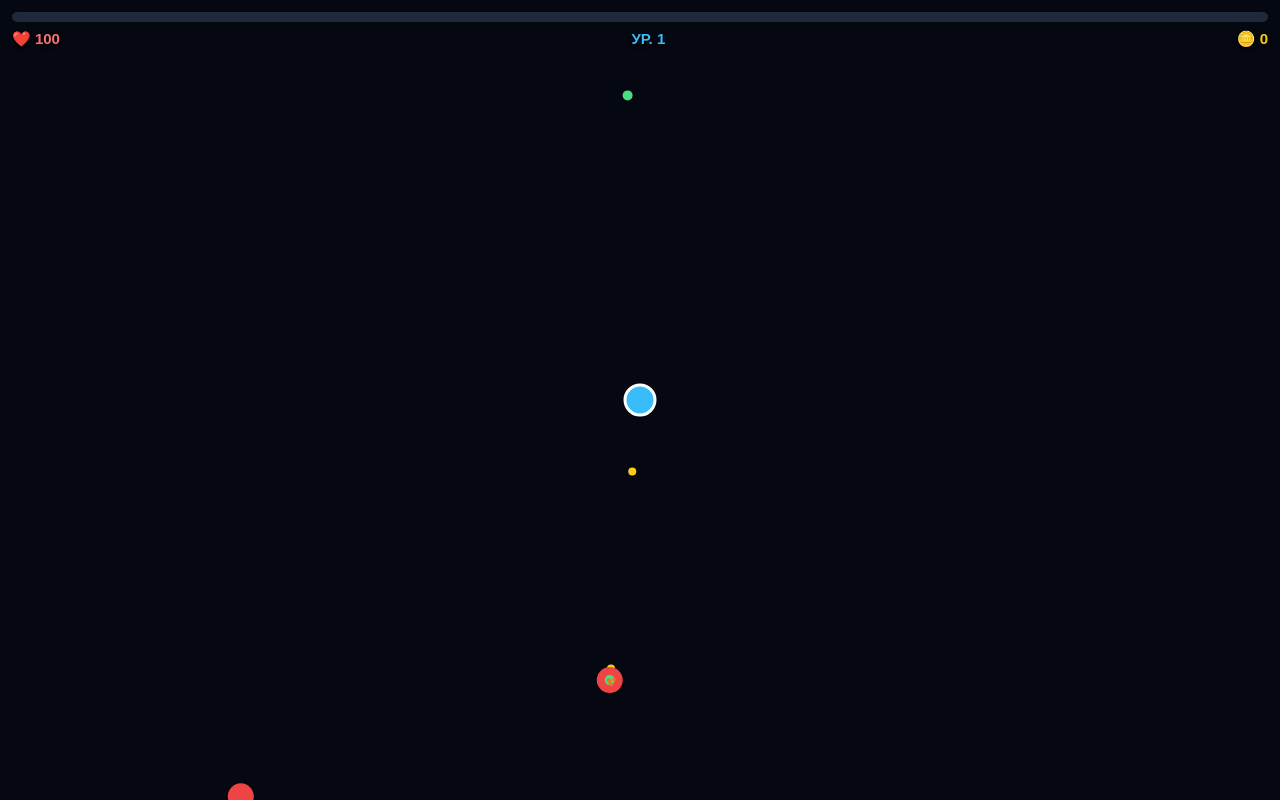
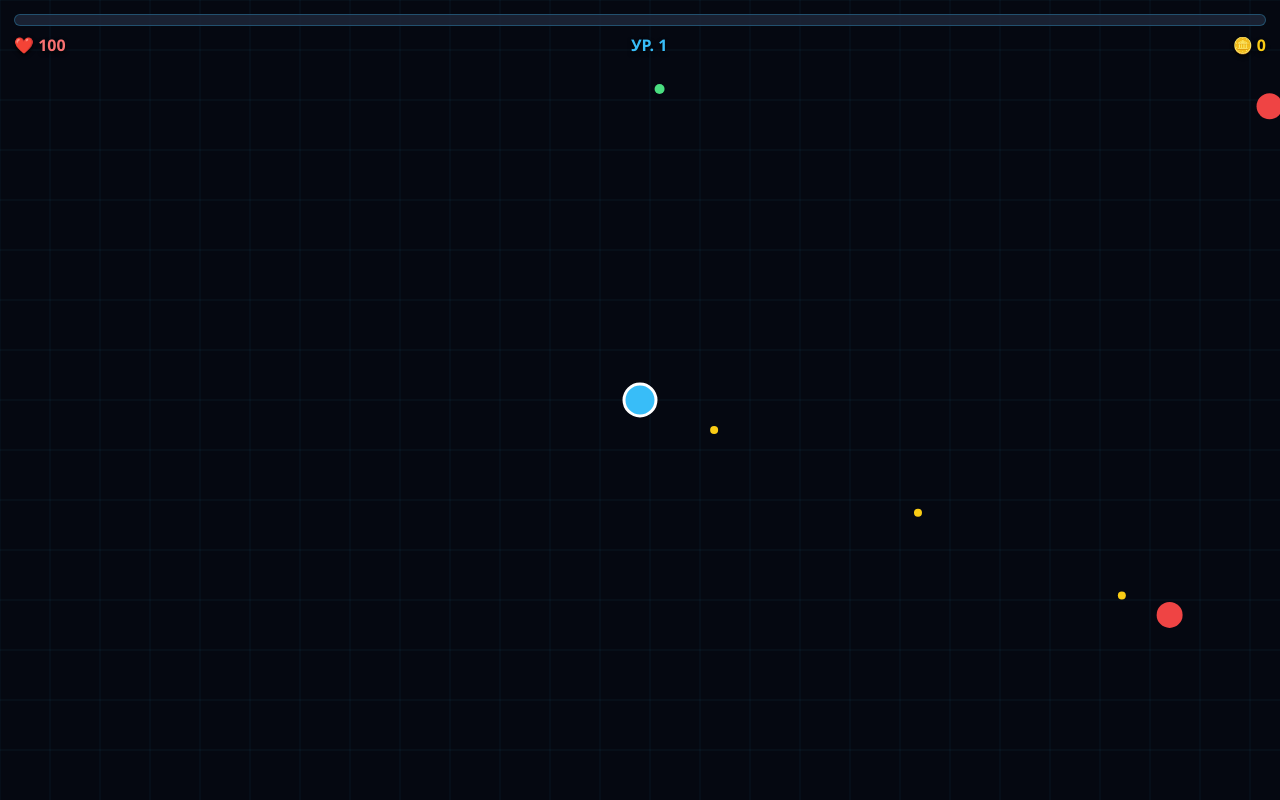
Before and after one commit to Ponchic7282/neon-game, a plain HTML site: page index.html in a window 1280 px wide. Both pictures are taken after a click on the button "В БОЙ!". Drawn offline with Linux system fonts and the light colour scheme.

Commit message:
Update index.html

```diff
--- a/index.html
+++ b/index.html
@@ -3,26 +3,25 @@
 <head>
 <meta charset="UTF-8">
 <meta name="viewport" content="width=device-width,initial-scale=1,maximum-scale=1,user-scalable=no">
-<title>NEON ARENA</title>
+<title>NEON ARENA 2.0</title>
 <style>
-*{box-sizing:border-box;user-select:none;margin:0;padding:0}
-body,html{width:100%;height:100%;overflow:hidden;background:#050811;font-family:sans-serif;color:#fff;touch-action:none}
+*{box-sizing:border-box;user-select:none;-webkit-user-select:none;margin:0;padding:0}
+body,html{width:100%;height:100%;overflow:hidden;background:#050811;font-family:'Segoe UI',sans-serif;color:#fff;touch-action:none}
 canvas{display:block;width:100%;height:100%}
-#ui{position:absolute;top:0;left:0;width:100%;pointer-events:none;padding:12px}
-.bar{width:100%;height:10px;background:#1e293b;border-radius:5px;overflow:hidden;margin-bottom:8px}
-#xp{width:0%;height:100%;background:#38bdf8;transition:width .1s}
-.hud{display:flex;justify-content:space-between;font-weight:bold;font-size:15px;text-shadow:0 2px 4px #000}
-.ov{position:absolute;inset:0;background:rgba(5,8,17,.9);display:flex;flex-direction:column;justify-content:center;align-items:center;padding:20px;text-align:center;z-index:10}
+#ui{position:absolute;top:0;left:0;width:100%;pointer-events:none;padding:14px}
+.bar{width:100%;height:12px;background:rgba(30,41,59,.8);border-radius:6px;overflow:hidden;margin-bottom:8px;border:1px solid rgba(56,189,248,.3)}
+#xp{width:0%;height:100%;background:linear-gradient(90deg,#0284c7,#38bdf8);transition:width .15s}
+.hud{display:flex;justify-content:space-between;font-weight:bold;font-size:16px;text-shadow:0 2px 4px #000}
+.ov{position:absolute;inset:0;background:rgba(5,8,17,.88);backdrop-filter:blur(5px);display:flex;flex-direction:column;justify-content:center;align-items:center;padding:20px;text-align:center;z-index:10}
 .hide{display:none!important}
-h1{font-size:32px;color:#38bdf8;margin-bottom:10px}
-p{color:#94a3b8;margin-bottom:15px;font-size:14px}
-.btn{background:#0284c7;color:#fff;border:none;padding:14px 36px;font-size:18px;font-weight:bold;border-radius:12px;cursor:pointer;margin:6px}
-.btn:active{transform:scale(.95)}
-.skins{display:flex;gap:8px;margin-bottom:18px}
-.sk{background:#1e293b;border:2px solid #334155;padding:8px 12px;border-radius:10px;cursor:pointer;font-size:12px}
-.sk.on{border-color:#4ade80}
-.cards{display:flex;flex-direction:column;gap:10px;width:100%;max-width:340px}
-.card{background:#1e293b;border:2px solid #38bdf8;padding:14px;border-radius:12px;cursor:pointer;text-align:left}
+h1{font-size:34px;background:linear-gradient(90deg,#38bdf8,#a855f7);-webkit-background-clip:text;-webkit-text-fill-color:transparent;margin-bottom:8px}
+p{color:#94a3b8;margin-bottom:16px;font-size:14px;line-height:1.4}
+.btn{background:linear-gradient(90deg,#0284c7,#6366f1);color:#fff;border:none;padding:15px 40px;font-size:18px;font-weight:bold;border-radius:14px;cursor:pointer;margin:6px}
+.skins{display:flex;gap:8px;margin-bottom:20px;flex-wrap:wrap;justify-content:center}
+.sk{background:#1e293b;border:2px solid #334155;padding:10px 14px;border-radius:12px;cursor:pointer;font-size:12px;min-width:75px}
+.sk.on{border-color:#4ade80;background:#0f172a}
+.cards{display:flex;flex-direction:column;gap:10px;width:100%;max-width:350px}
+.card{background:#1e293b;border:2px solid #38bdf8;padding:15px;border-radius:14px;cursor:pointer;text-align:left}
 </style>
 </head>
 <body>
@@ -35,35 +34,42 @@ p{color:#94a3b8;margin-bottom:15px;font-size:14px}
     <span style="color:#facc15">🪙 <b id="cn">0</b></span>
   </div>
 </div>
-
 <div id="mStart" class="ov">
-  <h1>NEON ARENA</h1>
-  <p>ПК: WASD / Стрелки | Телефон: веди пальцем<br>Монеты: <b id="totCn" style="color:#facc15">0</b> | Рекорд: <b id="best">0</b></p>
+  <h1>NEON ARENA 2.0</h1>
+  <p><b>ПК:</b> WASD / Стрелки или зажми мышь<br><b>Телефон / Планшет:</b> Веди пальцем<br><br>Монеты: <b id="totCn" style="color:#facc15">0</b> | Рекорд: <b id="best">0</b></p>
   <div class="skins" id="skBox"></div>
   <button class="btn" id="playBtn">В БОЙ!</button>
 </div>
-
 <div id="mUpg" class="ov hide">
   <h1>НОВЫЙ УРОВЕНЬ!</h1>
   <div class="cards" id="cards"></div>
 </div>
-
 <div id="mOver" class="ov hide">
-  <h1 style="color:#f87171">ИГРА ОКОНЧЕНА</h1>
-  <p>Собрано монет: <b id="endCn" style="color:#facc15">0</b></p>
+  <h1 style="background:linear-gradient(90deg,#f87171,#ef4444);-webkit-background-clip:text">ИГРА ОКОНЧЕНА</h1>
+  <p>Собрано за бой: <b id="endCn" style="color:#facc15;font-size:18px">0</b> 🪙</p>
   <button class="btn" id="menuBtn">В МЕНЮ</button>
 </div>
-
 <script>
 const c=document.getElementById('c'),ctx=c.getContext('2d');
 let W,H;const res=()=>{W=c.width=innerWidth;H=c.height=innerHeight};onresize=res;res();
+document.oncontextmenu=e=>e.preventDefault();
 
-let sv=JSON.parse(localStorage.getItem('naSave'))||{cn:0,best:0,un:['#38bdf8'],cur:'#38bdf8'};
+const ac=new(window.AudioContext||window.webkitAudioContext)();
+function snd(f,t,d,v=.06){
+  if(ac.state==='suspended')ac.resume();
+  const o=ac.createOscillator(),g=ac.createGain();
+  o.type=t;o.frequency.setValueAtTime(f,ac.currentTime);
+  o.frequency.exponentialRampToValueAtTime(20,ac.currentTime+d);
+  g.gain.setValueAtTime(v,ac.currentTime);g.gain.exponentialRampToValueAtTime(.001,ac.currentTime+d);
+  o.connect(g);g.connect(ac.destination);o.start();o.stop(ac.currentTime+d);
+}
+
+let sv=JSON.parse(localStorage.getItem('naSave2'))||{cn:0,best:0,un:['#38bdf8'],cur:'#38bdf8'};
 const skins=[
-  {col:'#38bdf8',nm:'Кибер',pr:0},
-  {col:'#4ade80',nm:'Токсик',pr:100},
-  {col:'#c084fc',nm:'Плазма',pr:300},
-  {col:'#facc15',nm:'Титан',pr:700}
+  {col:'#38bdf8',nm:'Кибер',pr:0,b:'Баланс'},
+  {col:'#4ade80',nm:'Токсик',pr:100,b:'+Скорость'},
+  {col:'#c084fc',nm:'Плазма',pr:300,b:'+Урон'},
+  {col:'#facc15',nm:'Титан',pr:700,b:'+Броня'}
 ];
 
 function drawSkins(){
@@ -74,28 +80,42 @@ function drawSkins(){
     const ok=sv.un.includes(s.col),on=sv.cur===s.col;
     const d=document.createElement('div');
     d.className='sk'+(on?' on':'');
-    d.innerHTML=`<div style="width:20px;height:20px;border-radius:50%;background:${s.col};margin:0 auto 4px"></div><b>${s.nm}</b><br>${on?'Выбран':(ok?'Надеть':'🪙'+s.pr)}`;
+    d.innerHTML=`<div style="width:22px;height:22px;border-radius:50%;background:${s.col};margin:0 auto 5px"></div><b>${s.nm}</b><div style="font-size:10px;color:#94a3b8">${s.b}</div><div style="color:#facc15;margin-top:2px">${on?'Выбран':(ok?'Надеть':'🪙'+s.pr)}</div>`;
     d.onclick=()=>{
-      if(ok){sv.cur=s.col}
-      else if(sv.cn>=s.pr){sv.cn-=s.pr;sv.un.push(s.col);sv.cur=s.col}
-      localStorage.setItem('naSave',JSON.stringify(sv));drawSkins();
+      if(ok){sv.cur=s.col;snd(500,'sine',.1)}
+      else if(sv.cn>=s.pr){sv.cn-=s.pr;sv.un.push(s.col);sv.cur=s.col;snd(700,'sine',.25,.12)}
+      else snd(140,'sawtooth',.15);
+      localStorage.setItem('naSave2',JSON.stringify(sv));drawSkins();
     };
     b.appendChild(d);
   });
 }
 
-let st='menu',p,bul,enm,gem,prt,rc=0,keys={},joy={on:0,sx:0,sy:0,dx:0,dy:0};
+let st='menu',p,bul,enm,gem,prt,rc=0,shk=0,keys={},joy={on:0,sx:0,sy:0,cx:0,cy:0,dx:0,dy:0};
 onkeydown=e=>keys[e.code]=1;onkeyup=e=>keys[e.code]=0;
-c.ontouchstart=e=>{const t=e.touches[0];joy={on:1,sx:t.clientX,sy:t.clientY,dx:0,dy:0}};
-c.ontouchmove=e=>{if(!joy.on)return;const t=e.touches[0],vx=t.clientX-joy.sx,vy=t.clientY-joy.sy,d=Math.hypot(vx,vy);if(d>5){joy.dx=vx/d;joy.dy=vy/d}};
-c.ontouchend=()=>{joy.on=0;joy.dx=0;joy.dy=0};
+
+function startJoy(x,y){if(st==='play')joy={on:1,sx:x,sy:y,cx:x,cy:y,dx:0,dy:0}}
+function moveJoy(x,y){
+  if(!joy.on)return;joy.cx=x;joy.cy=y;
+  const vx=x-joy.sx,vy=y-joy.sy,d=Math.hypot(vx,vy);
+  if(d>6){joy.dx=vx/d;joy.dy=vy/d}else{joy.dx=0;joy.dy=0}
+}
+function endJoy(){joy.on=0;joy.dx=0;joy.dy=0}
+
+c.addEventListener('touchstart',e=>{e.preventDefault();startJoy(e.touches[0].clientX,e.touches[0].clientY)},{passive:false});
+c.addEventListener('touchmove',e=>{e.preventDefault();moveJoy(e.touches[0].clientX,e.touches[0].clientY)},{passive:false});
+c.addEventListener('touchend',endJoy);
+c.addEventListener('mousedown',e=>startJoy(e.clientX,e.clientY));
+window.addEventListener('mousemove',e=>moveJoy(e.clientX,e.clientY));
+window.addEventListener('mouseup',endJoy);
 
 document.getElementById('playBtn').onclick=()=>{
-  p={x:W/2,y:H/2,r:15,hp:100,mhp:100,spd:4.2,xp:0,mxp:40,lvl:1,fr:22,ft:0,bc:1,dmg:25,orb:0,oa:0};
-  bul=[];enm=[];gem=[];prt=[];rc=0;st='play';
+  const isSpd=sv.cur==='#4ade80',isDmg=sv.cur==='#c084fc',isHp=sv.cur==='#facc15';
+  p={x:W/2,y:H/2,r:16,hp:isHp?150:100,mhp:isHp?150:100,spd:isSpd?5.2:4.3,xp:0,mxp:40,lvl:1,fr:22,ft:0,bc:1,dmg:isDmg?35:25,orb:isHp?1:0,oa:0,mag:130};
+  bul=[];enm=[];gem=[];prt=[];rc=0;shk=0;st='play';endJoy();
   document.getElementById('mStart').classList.add('hide');
   document.getElementById('ui').classList.remove('hide');
-  hud();
+  hud();snd(440,'triangle',.2);
 };
 
 document.getElementById('menuBtn').onclick=()=>{
@@ -107,18 +127,19 @@ document.getElementById('menuBtn').onclick=()=>{
 
 const upgs=[
   {t:'🔫 +1 Пуля',d:'Стреляет веером',f:()=>p.bc++},
-  {t:'⚡ Скорость стрельбы',d:'Пулеметный режим',f:()=>p.fr=Math.max(5,Math.floor(p.fr*.75))},
-  {t:'💥 Урон +20',d:'Пробивает жирных врагов',f:()=>p.dmg+=20},
-  {t:'🛡️ Орбитальный щит',d:'Вращается и режет врагов',f:()=>p.orb++},
-  {t:'❤️ Ремонт +50 HP',d:'Лечит и качает броню',f:()=>{p.mhp+=20;p.hp=Math.min(p.mhp,p.hp+50)}}
+  {t:'⚡ Пулемет',d:'+25% к скорости стрельбы',f:()=>p.fr=Math.max(5,Math.floor(p.fr*.75))},
+  {t:'💥 Плазма +20',d:'Увеличивает урон',f:()=>p.dmg+=20},
+  {t:'🛡️ Энерго-щит',d:'Сфера режет врагов',f:()=>p.orb++},
+  {t:'🧲 Супер-магнит',d:'Тянет кристаллы издалека',f:()=>p.mag+=120},
+  {t:'❤️ Ремонт +60 HP',d:'Лечит и качает броню',f:()=>{p.mhp+=25;p.hp=Math.min(p.mhp,p.hp+60)}}
 ];
 
 function lvlUp(){
-  st='pause';
+  st='pause';endJoy();snd(600,'triangle',.3,.12);
   const box=document.getElementById('cards');box.innerHTML='';
   [...upgs].sort(()=>.5-Math.random()).slice(0,3).forEach(u=>{
     const d=document.createElement('div');d.className='card';
-    d.innerHTML=`<b style="color:#38bdf8">${u.t}</b><br><span style="font-size:13px">${u.d}</span>`;
+    d.innerHTML=`<b style="color:#38bdf8;font-size:16px">${u.t}</b><br><span style="font-size:13px;color:#cbd5e1">${u.d}</span>`;
     d.onclick=()=>{u.f();document.getElementById('mUpg').classList.add('hide');st='play';hud()};
     box.appendChild(d);
   });
@@ -137,33 +158,40 @@ function loop(){
   requestAnimationFrame(loop);
   if(st!=='play')return;
   fr++;
+  ctx.save();
+  if(shk>0){ctx.translate((Math.random()-.5)*shk,(Math.random()-.5)*shk);shk*=.85;if(shk<.5)shk=0}
+
   ctx.fillStyle='#050811';ctx.fillRect(0,0,W,H);
+  ctx.strokeStyle='rgba(56,189,248,.07)';ctx.lineWidth=1;
+  for(let x=0;x<W;x+=50){ctx.beginPath();ctx.moveTo(x,0);ctx.lineTo(x,H);ctx.stroke()}
+  for(let y=0;y<H;y+=50){ctx.beginPath();ctx.moveTo(0,y);ctx.lineTo(W,y);ctx.stroke()}
 
   let mx=0,my=0;
   if(keys.KeyW||keys.ArrowUp)my--;if(keys.KeyS||keys.ArrowDown)my++;
   if(keys.KeyA||keys.ArrowLeft)mx--;if(keys.KeyD||keys.ArrowRight)mx++;
   if(joy.on){mx=joy.dx;my=joy.dy}
-  if(mx||my){const l=Math.hypot(mx,my);p.x=Math.max(15,Math.min(W-15,p.x+mx/l*p.spd));p.y=Math.max(15,Math.min(H-15,p.y+my/l*p.spd))}
+  if(mx||my){const l=Math.hypot(mx,my);p.x=Math.max(16,Math.min(W-16,p.x+mx/l*p.spd));p.y=Math.max(16,Math.min(H-16,p.y+my/l*p.spd))}
 
   if(fr%Math.max(12,55-p.lvl*4)===0){
-    const e=Math.floor(Math.random()*4);
-    enm.push({x:e==1?W+20:(e==3?-20:Math.random()*W),y:e==0?-20:(e==2?H+20:Math.random()*H),r:13,hp:25+p.lvl*10,spd:2+Math.min(1.5,p.lvl*.1)});
+    const e=Math.floor(Math.random()*4),tk=Math.random()<.18&&p.lvl>=2;
+    enm.push({x:e==1?W+20:(e==3?-20:Math.random()*W),y:e==0?-20:(e==2?H+20:Math.random()*H),r:tk?21:13,hp:(tk?85:25)+p.lvl*10,spd:tk?1.4:2+Math.min(1.6,p.lvl*.1),col:tk?'#a855f7':'#ef4444',val:tk?4:1});
   }
 
   p.ft++;
   if(p.ft>=p.fr&&enm.length){
     let nr=enm[0],md=1e9;
     enm.forEach(e=>{const d=Math.hypot(e.x-p.x,e.y-p.y);if(d<md){md=d;nr=e}});
-    p.ft=0;const ba=Math.atan2(nr.y-p.y,nr.x-p.x);
+    p.ft=0;snd(320,'square',.06,.025);
+    const ba=Math.atan2(nr.y-p.y,nr.x-p.x);
     for(let i=0;i<p.bc;i++){
       const a=ba+(i-(p.bc-1)/2)*.18;
-      bul.push({x:p.x,y:p.y,vx:Math.cos(a)*9,vy:Math.sin(a)*9,l:60});
+      bul.push({x:p.x,y:p.y,vx:Math.cos(a)*10,vy:Math.sin(a)*10,l:60});
     }
   }
 
   p.oa+=.07;const orbs=[];
   for(let i=0;i<p.orb;i++){
-    const a=p.oa+i*Math.PI*2/p.orb,ox=p.x+Math.cos(a)*55,oy=p.y+Math.sin(a)*55;
+    const a=p.oa+i*Math.PI*2/p.orb,ox=p.x+Math.cos(a)*58,oy=p.y+Math.sin(a)*58;
     orbs.push({x:ox,y:oy});
     ctx.beginPath();ctx.arc(ox,oy,8,0,7);ctx.fillStyle=sv.cur;ctx.fill();
   }
@@ -177,33 +205,35 @@ function loop(){
   for(let i=enm.length-1;i>=0;i--){
     const e=enm[i],a=Math.atan2(p.y-e.y,p.x-e.x);
     e.x+=Math.cos(a)*e.spd;e.y+=Math.sin(a)*e.spd;
-    ctx.beginPath();ctx.arc(e.x,e.y,e.r,0,7);ctx.fillStyle='#ef4444';ctx.fill();
+    ctx.beginPath();ctx.arc(e.x,e.y,e.r,0,7);ctx.fillStyle=e.col;ctx.fill();
 
     for(let j=bul.length-1;j>=0;j--){
-      if(Math.hypot(e.x-bul[j].x,e.y-bul[j].y)<17){e.hp-=p.dmg;bul.splice(j,1);break}
+      if(Math.hypot(e.x-bul[j].x,e.y-bul[j].y)<e.r+4){e.hp-=p.dmg;bul.splice(j,1);break}
     }
-    orbs.forEach(o=>{if(Math.hypot(e.x-o.x,e.y-o.y)<21)e.hp-=3});
+    orbs.forEach(o=>{if(Math.hypot(e.x-o.x,e.y-o.y)<e.r+8)e.hp-=3});
 
     if(e.hp<=0){
-      for(let k=0;k<6;k++)prt.push({x:e.x,y:e.y,vx:(Math.random()-.5)*6,vy:(Math.random()-.5)*6,l:18});
-      gem.push({x:e.x,y:e.y});enm.splice(i,1);continue;
+      snd(110,'sawtooth',.09,.04);
+      for(let k=0;k<7;k++)prt.push({x:e.x,y:e.y,vx:(Math.random()-.5)*6,vy:(Math.random()-.5)*6,l:18,c:e.col});
+      gem.push({x:e.x,y:e.y,v:e.val});enm.splice(i,1);continue;
     }
-    if(Math.hypot(e.x-p.x,e.y-p.y)<28){p.hp-=.6;hud()}
+    if(Math.hypot(e.x-p.x,e.y-p.y)<e.r+p.r){p.hp-=.6;shk=5;hud()}
   }
 
   if(p.hp<=0){
-    st='over';sv.cn+=rc;if(rc>sv.best)sv.best=rc;
-    localStorage.setItem('naSave',JSON.stringify(sv));
+    st='over';endJoy();snd(70,'sawtooth',.4,.15);
+    sv.cn+=rc;if(rc>sv.best)sv.best=rc;
+    localStorage.setItem('naSave2',JSON.stringify(sv));
     document.getElementById('endCn').innerText=rc;
     document.getElementById('mOver').classList.remove('hide');
   }
 
   for(let i=gem.length-1;i>=0;i--){
     const g=gem[i],d=Math.hypot(p.x-g.x,p.y-g.y);
-    if(d<120){const a=Math.atan2(p.y-g.y,p.x-g.x);g.x+=Math.cos(a)*7;g.y+=Math.sin(a)*7}
+    if(d<p.mag){const a=Math.atan2(p.y-g.y,p.x-g.x);g.x+=Math.cos(a)*8;g.y+=Math.sin(a)*8}
     ctx.beginPath();ctx.arc(g.x,g.y,5,0,7);ctx.fillStyle='#4ade80';ctx.fill();
     if(d<22){
-      p.xp+=15;rc++;gem.splice(i,1);
+      p.xp+=15*g.v;rc+=g.v;gem.splice(i,1);snd(750,'sine',.05,.03);
       if(p.xp>=p.mxp){p.xp-=p.mxp;p.lvl++;p.mxp=Math.floor(p.mxp*1.3);lvlUp()}
       hud();
     }
@@ -211,14 +241,19 @@ function loop(){
 
   for(let i=prt.length-1;i>=0;i--){
     const pt=prt[i];pt.x+=pt.vx;pt.y+=pt.vy;pt.l--;
-    ctx.fillStyle='#f97316';ctx.fillRect(pt.x,pt.y,3,3);
+    ctx.fillStyle=pt.c;ctx.fillRect(pt.x,pt.y,3,3);
     if(pt.l<=0)prt.splice(i,1);
   }
 
   ctx.beginPath();ctx.arc(p.x,p.y,p.r,0,7);ctx.fillStyle=sv.cur;ctx.fill();
   ctx.lineWidth=3;ctx.strokeStyle='#fff';ctx.stroke();
+
+  if(joy.on){
+    ctx.beginPath();ctx.arc(joy.sx,joy.sy,36,0,7);ctx.strokeStyle='rgba(255,255,255,.25)';ctx.lineWidth=2;ctx.stroke();
+    ctx.beginPath();ctx.arc(joy.sx+joy.dx*24,joy.sy+joy.dy*24,14,0,7);ctx.fillStyle='rgba(56,189,248,.6)';ctx.fill();
+  }
+  ctx.restore();
 }
-
 drawSkins();loop();
 </script>
 </body>
```
